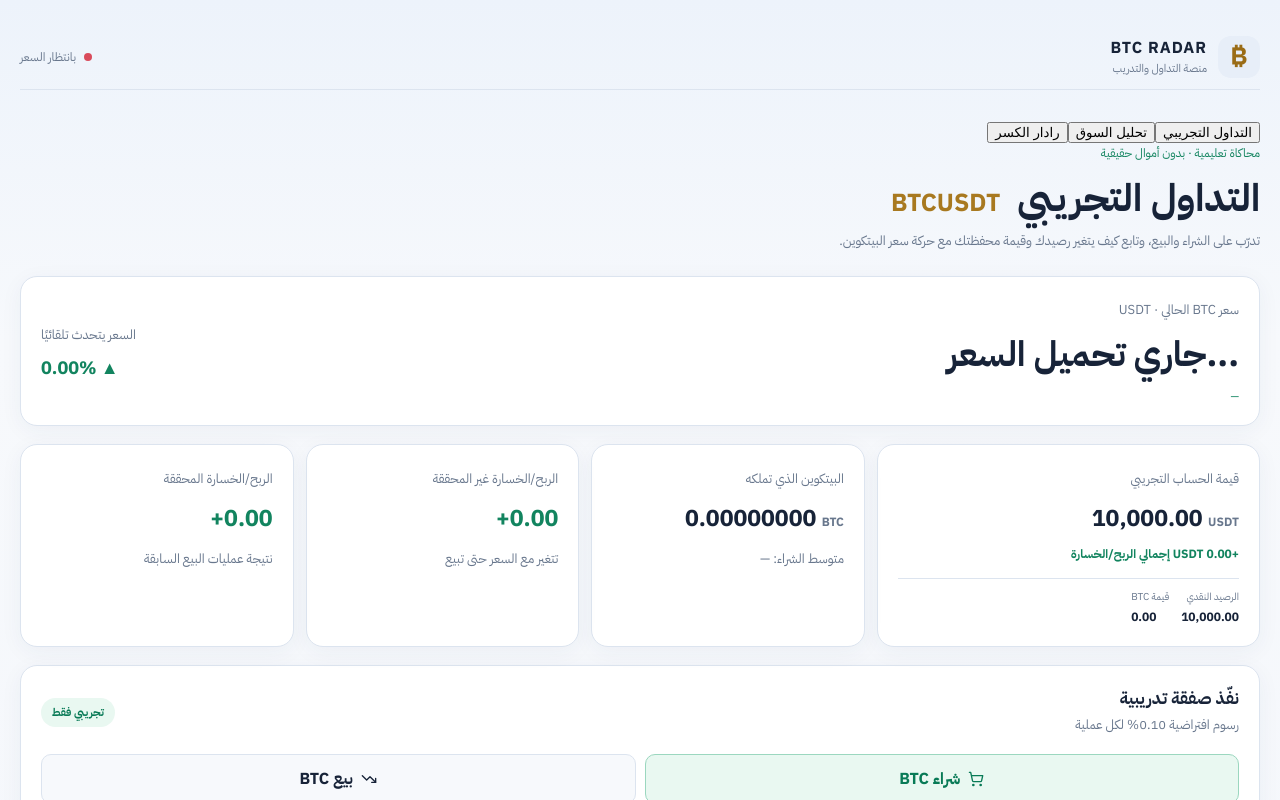
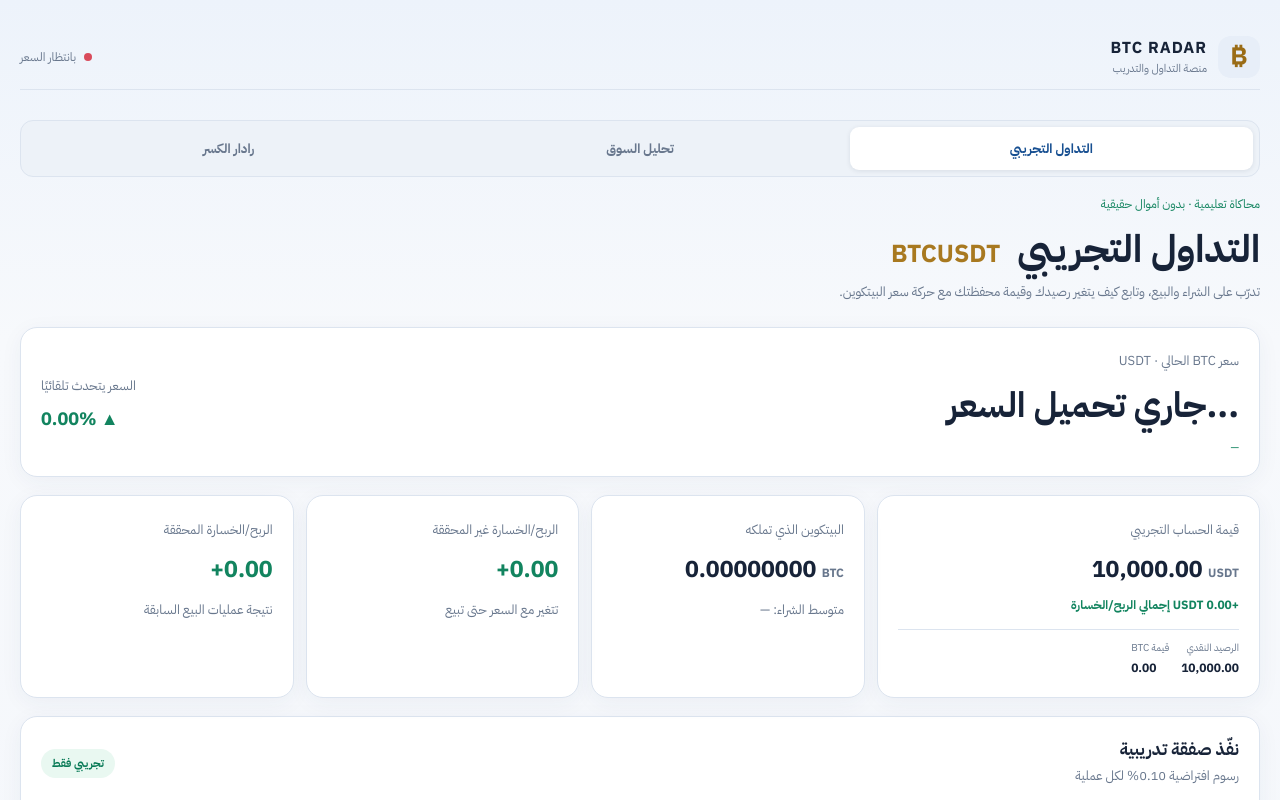
Before and after one commit to 771523543/BTC-RADAR, a Next.js app in the folder next-app/: page / in a window 1280 px wide. Shown: the top 800 px of the page. Built offline with nearby package versions, Linux system fonts and the light colour scheme; no server answers.

Commit message:
Style unified single-page dashboard tabs

```diff
--- a/next-app/app/globals.css
+++ b/next-app/app/globals.css
@@ -151,3 +151,13 @@ footer{color:var(--muted)}
 .paper-table td{color:var(--text)}
 .paper-demo-tag{white-space:nowrap}
 @media(max-width:420px){.paper-account-grid{grid-template-columns:1fr}.paper-balance{grid-column:auto}.paper-estimate{grid-template-columns:1fr}.paper-price strong{font-size:25px}.paper-table{font-size:10px}}
+
+
+/* Unified single-page dashboard */
+.paper-main-tabs{display:grid;grid-template-columns:repeat(3,minmax(0,1fr));gap:8px;margin:0 0 18px;padding:6px;background:#edf2f8;border:1px solid var(--line);border-radius:13px}
+.paper-main-tabs button{border:0;border-radius:9px;padding:12px 8px;background:transparent;color:var(--muted);font:inherit;font-size:13px;font-weight:800;cursor:pointer}
+.paper-main-tabs button.active{background:#fff;color:#174f91;box-shadow:0 1px 5px #16243a18}
+.paper-embedded>.shell{max-width:none;width:100%;padding:0;margin:0;background:transparent}
+.paper-embedded>.shell>.topbar,.paper-embedded>.shell>footer{display:none}
+.paper-embedded .hero{margin-top:0}
+@media(max-width:520px){.paper-main-tabs{gap:4px;padding:4px}.paper-main-tabs button{font-size:11px;padding:11px 3px}}
```
